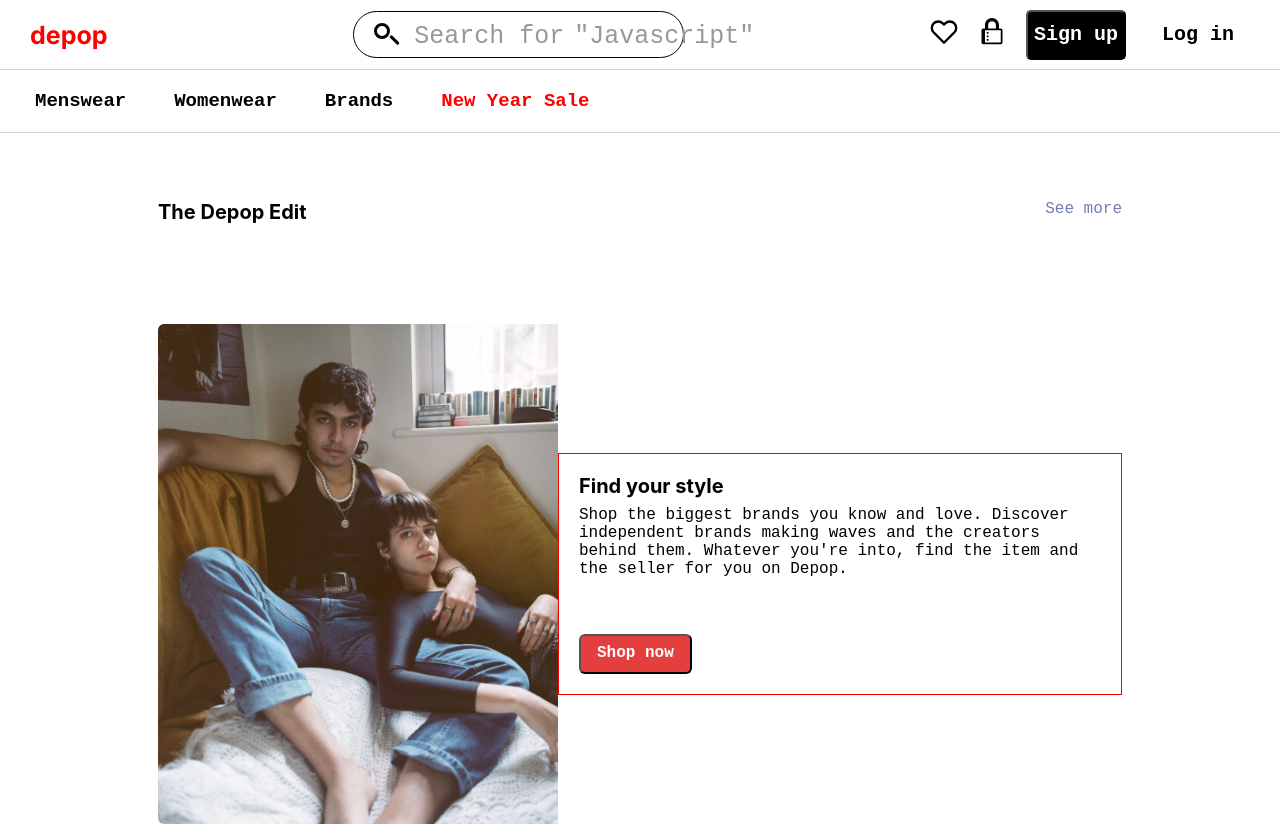
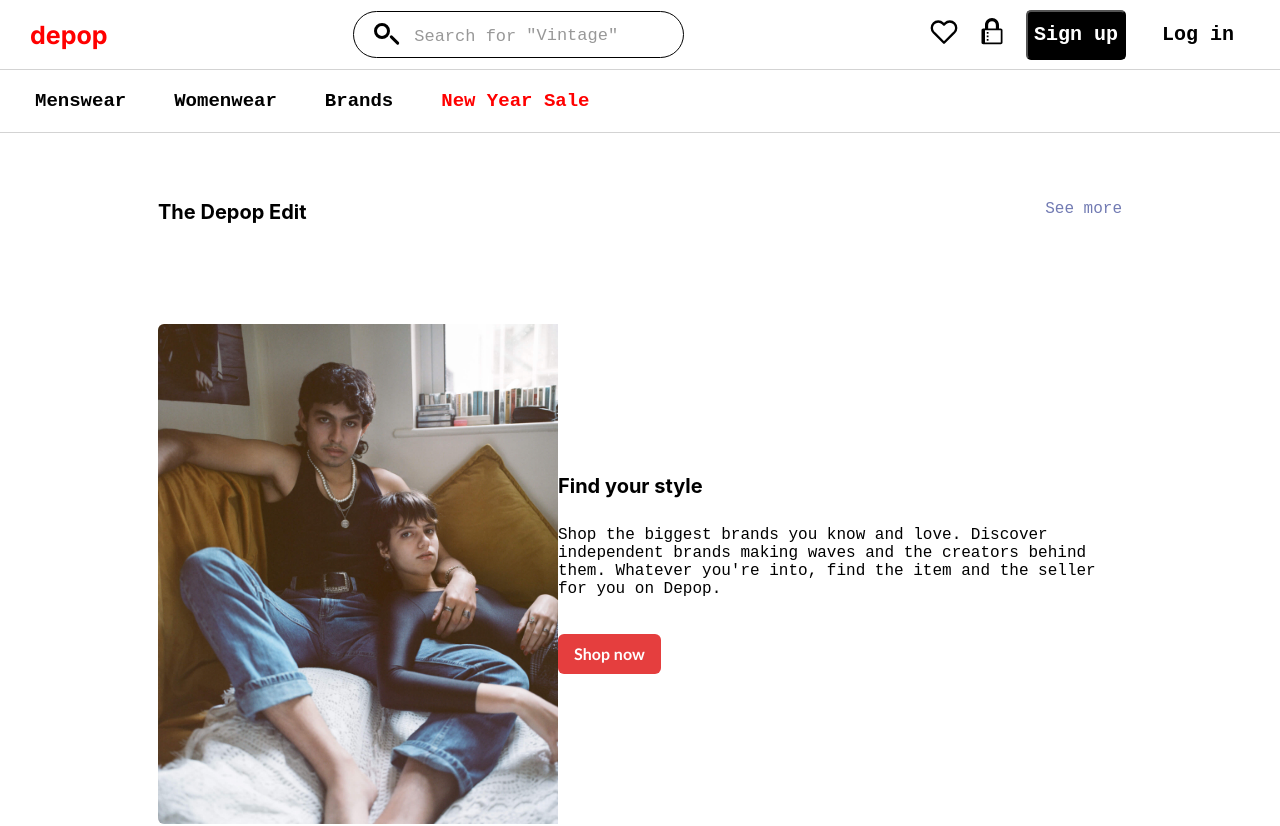
Before and after one commit to bintus-ux/depop-single-page, a React (Create React App) app: page / in a window 1280 px wide. Shown: the top 826 px of the page. Built offline with nearby package versions, Linux system fonts and the light colour scheme.

Commit message:
'update: rounded up animation effects'

```diff
--- a/src/components/MainContent.js
+++ b/src/components/MainContent.js
@@ -30,6 +30,24 @@ const MainContent = () => {
       buttonText: 'Sell on Depop',
     },
   ]
+
+  function handleScroll() {
+    const pageTop =
+      document.documentElement.scrollTop || document.body.scrollTop
+    const pageBottom = pageTop + window.innerHeight
+    const fadeups = document.querySelectorAll('.slide_in')
+
+    fadeups.forEach((slide_in) => {
+      if (slide_in.getBoundingClientRect().top < pageBottom) {
+        slide_in.classList.add('visible')
+      } else {
+        slide_in.classList.remove('visible')
+      }
+    })
+  }
+
+  document.addEventListener('scroll', handleScroll)
+
   return (
     <Box
       position='relative'
@@ -104,16 +122,17 @@ const MainContent = () => {
               lg: '60%',
               xl: '60%',
             }}
-            textAlign='left'
-            style={{ border: '1px solid red' }}>
-            <CardBody>
-              <Heading size='md'>{item.headerText}</Heading>
+            textAlign='left'>
+            <CardBody textAlign='left' padding='0'>
+              <Heading size='md' py='5'>
+                {item.headerText}
+              </Heading>
 
               <Text py='2'>{item.text}</Text>
             </CardBody>
 
-            <CardFooter>
-              <Button variant='solid' colorScheme='red'>
+            <CardFooter textAlign='left' padding='0' py='5'>
+              <Button variant='solid' colorScheme='red' className='slide_in'>
                 {item.buttonText}
               </Button>
             </CardFooter>
--- a/src/components/Navigation bar/SearchBar.js
+++ b/src/components/Navigation bar/SearchBar.js
@@ -3,7 +3,7 @@ import { Box } from '@chakra-ui/react'
 
 const SearchBar = () => {
   const [inputValue, setInputValue] = useState('')
-  const [list] = useState(['HTML', 'CSS', 'Javascript'])
+  const [list] = useState(['Camos', 'Tshirts', 'Vintage', 'Sneakers'])
   const [currentIndex, setCurrentIndex] = useState(0)
 
   useEffect(() => {
--- a/src/components/Navigation bar/SubHeader.js
+++ b/src/components/Navigation bar/SubHeader.js
@@ -8,6 +8,7 @@ const SubHeader = () => {
     <>
       {!isSmallScreen && (
         <Wrap
+          className='fade_down'
           mt='70px'
           position='fixed'
           px={{
--- a/src/index.css
+++ b/src/index.css
@@ -72,7 +72,7 @@ input {
     color: #989898;
 }
 .box {
-    font-size: 25px;
+    font-size: 17px;
     margin-right: 10px;
 }
 .slider_box {
@@ -81,9 +81,9 @@ input {
 .slider {
     position: absolute;
     left: -5px;
-    top: 6px;
+    top: 10px;
     opacity: 0;
-    font-size: 25px;
+    font-size: 17px;
     transition: 0.5s;
 }
 hr {
@@ -113,9 +113,65 @@ li {
 .fade_up {
     opacity: 0;
     transform: translate(0, 10vh);
-    transition: all 3s;
+    transition: all 2s;
 }
 .fade_up.visible {
     opacity: 1;
     transform: translate(0, 0);
 }
+.fade_down {
+    opacity: 0;
+    transform: translateY(-30px);
+    animation: fadeDown 2s ease forwards;
+}
+@keyframes fadeDown {
+    from {
+        opacity: 0;
+        transform: translateY(-30px);
+    }
+    to {
+        opacity: 1;
+        transform: translateY(0);
+    }
+}
+.slide_in {
+    font-size: 1.7em;
+    font-family: 'Trebuchet MS', 'Lucida Sans Unicode', 'Lucida Grande', 'Lucida Sans', Arial, sans-serif;
+    padding: .5em 1.5em;
+    border: 0;
+    border-radius: .1em;
+    background-image: -webkit-radial-gradient(white, #eee);
+    background-image: radial-gradient(white, #eee);
+    animation: slideMe .7s ease-in;
+  }
+  .slide_in.visible {
+    opacity: 1;
+    transform: translate(0, 0);
+}
+
+
+  @keyframes slideMe {
+    0% {
+        transform: skew(53deg) translateX(-500px);
+        opacity: 0;
+    }
+    60% {
+        transform: translateX(0px);
+    }
+    62% {
+        transform: skewX(0deg) translateX(30px);
+    }
+    70% {
+        transform: skew(-20deg);
+        opacity: 1;
+    }
+    80% {
+        transform: skew(0deg) translate(0);
+    }
+    90% {
+        transform: skew(-5deg);
+    }
+    100%{
+       transform: skew(0deg);
+    }
+  }
```
